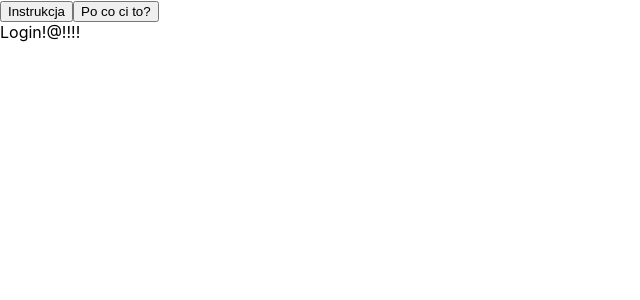
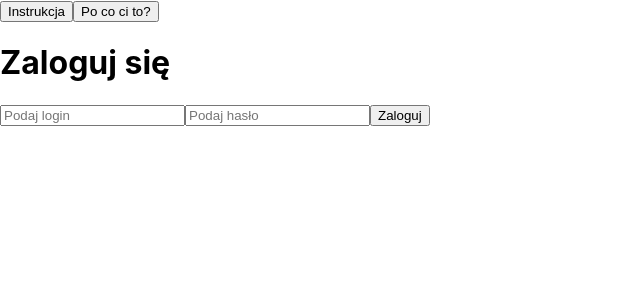
Before and after one commit to YuliiaZaliesna/habitstracker, a React (Create React App) app: page /home in a window 1280 px wide. Shown: the top 300 px of the page, without its empty margins (0-640 px from the left). Built offline with nearby package versions, Linux system fonts and the light colour scheme.

Commit message:
Added homepage and components

```diff
--- a/src/pages/Homepage/components/Login/Login.jsx
+++ b/src/pages/Homepage/components/Login/Login.jsx
@@ -1,6 +1,11 @@
 function Login(){
     return(
-        <div>Login!@!!!!</div>
+        <div>
+            <h1>Zaloguj się</h1>
+            <input type="text" placeholder="Podaj login" />
+            <input type="password" placeholder="Podaj hasło" />
+            <input type="submit" value="Zaloguj" />
+        </div>
     );
 }
 export default  Login;
```
